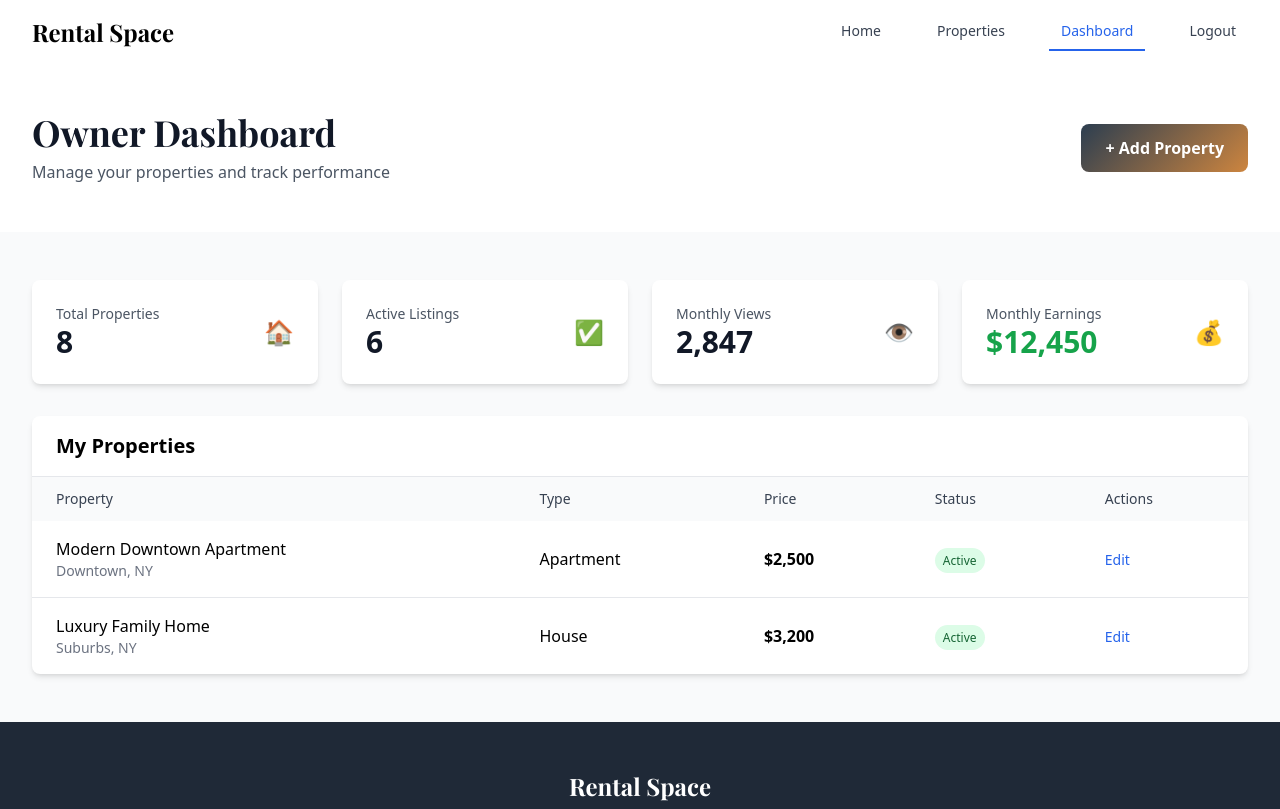
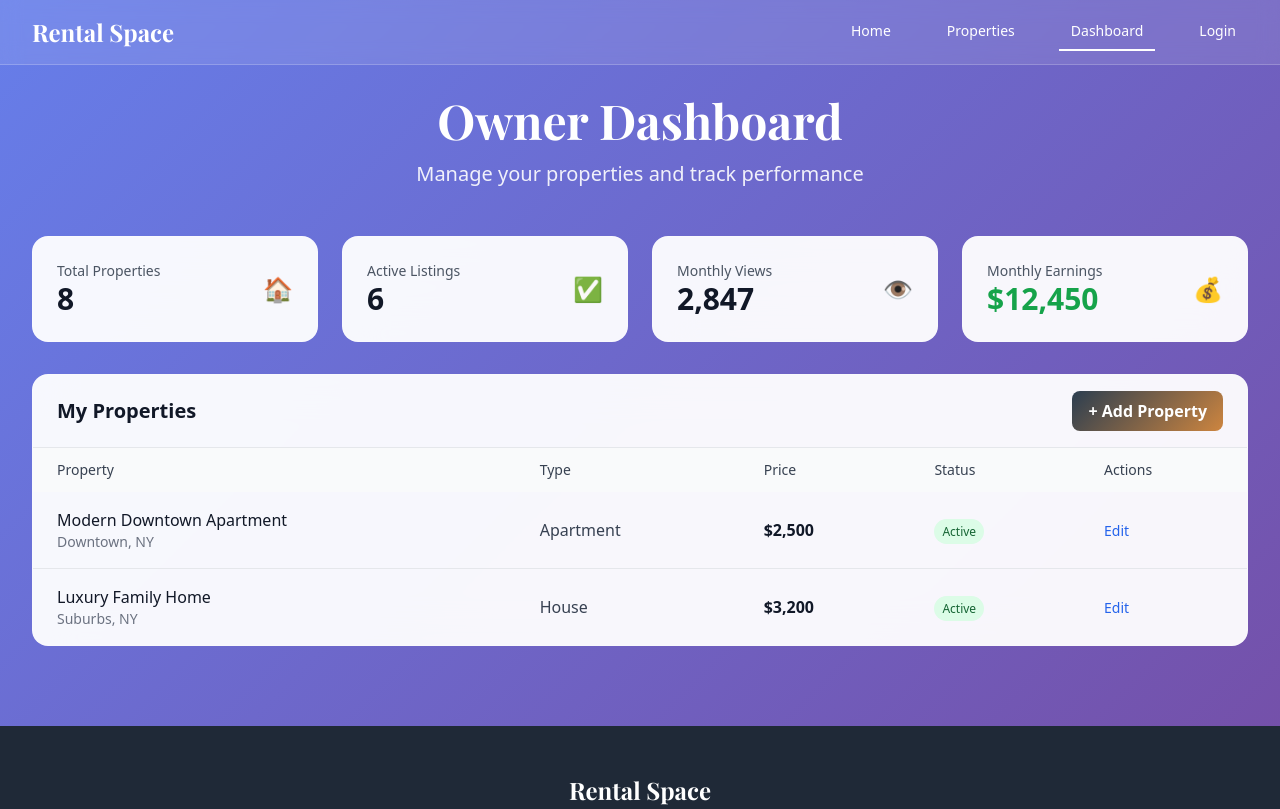
Before and after one commit to fouad1259000/Rental-Space, a plain HTML site: page dashboard.html in a window 1280 px wide. Shown: the top 809 px of the page. Drawn offline with nearby package versions, Linux system fonts and the light colour scheme.

Commit message:
Update dashboard.html

```diff
--- a/dashboard.html
+++ b/dashboard.html
@@ -16,6 +16,21 @@
             --primary: #2C3E50;
             --secondary: #8FBC8F;
             --accent: #CD853F;
+        }
+
+        .page-bg {
+            background: linear-gradient(135deg, #667eea 0%, #764ba2 100%);
+            min-height: 100vh;
+        }
+
+        .glass-effect {
+            backdrop-filter: blur(10px);
+            background: rgba(255, 255, 255, 0.1);
+        }
+
+        .content-card {
+            background: rgba(255, 255, 255, 0.95);
+            backdrop-filter: blur(20px);
         }
 
         .dashboard-card {
@@ -38,20 +53,20 @@
         }
     </style>
 </head>
-<body class="bg-gray-50">
+<body class="page-bg">
     <!-- Navigation -->
-    <nav class="bg-white shadow-lg">
+    <nav class="fixed top-0 w-full z-50 glass-effect border-b border-white/20">
         <div class="max-w-7xl mx-auto px-4 sm:px-6 lg:px-8">
             <div class="flex justify-between items-center h-16">
                 <div class="flex items-center">
-                    <h1 class="text-2xl font-bold gradient-text" style="font-family: 'Playfair Display', serif;">Rental Space</h1>
+                    <h1 class="text-2xl font-bold text-white" style="font-family: 'Playfair Display', serif;">Rental Space</h1>
                 </div>
                 <div class="hidden md:block">
                     <div class="ml-10 flex items-baseline space-x-8">
-                        <a href="index.html" class="text-gray-700 hover:text-blue-600 px-3 py-2 text-sm font-medium">Home</a>
-                        <a href="listings.html" class="text-gray-700 hover:text-blue-600 px-3 py-2 text-sm font-medium">Properties</a>
-                        <a href="dashboard.html" class="text-blue-600 border-b-2 border-blue-600 px-3 py-2 text-sm font-medium">Dashboard</a>
-                        <a href="#" class="text-gray-700 hover:text-blue-600 px-3 py-2 text-sm font-medium" onclick="logout()">Logout</a>
+                        <a href="index.html" class="text-white hover:text-gray-200 px-3 py-2 text-sm font-medium">Home</a>
+                        <a href="listings.html" class="text-white hover:text-gray-200 px-3 py-2 text-sm font-medium">Properties</a>
+                        <a href="dashboard.html" class="text-white hover:text-gray-200 px-3 py-2 text-sm font-medium border-b-2 border-white">Dashboard</a>
+                        <a href="login.html" class="text-white hover:text-gray-200 px-3 py-2 text-sm font-medium">Login</a>
                     </div>
                 </div>
             </div>
@@ -59,26 +74,21 @@
     </nav>
 
     <!-- Dashboard Header -->
-    <section class="bg-white py-12">
+    <section class="pt-24 pb-12">
         <div class="max-w-7xl mx-auto px-4 sm:px-6 lg:px-8">
-            <div class="flex justify-between items-center">
-                <div>
-                    <h1 class="text-4xl font-bold text-gray-900 mb-2" style="font-family: 'Playfair Display', serif;">Owner Dashboard</h1>
-                    <p class="text-gray-600">Manage your properties and track performance</p>
-                </div>
-                <button class="btn-primary text-white px-6 py-3 rounded-lg font-semibold">
-                    + Add Property
-                </button>
+            <div class="text-center text-white">
+                <h1 class="text-4xl md:text-5xl font-bold mb-4" style="font-family: 'Playfair Display', serif;">Owner Dashboard</h1>
+                <p class="text-xl opacity-90">Manage your properties and track performance</p>
             </div>
         </div>
     </section>
 
     <!-- Dashboard Content -->
-    <section class="py-12">
+    <section class="pb-20">
         <div class="max-w-7xl mx-auto px-4 sm:px-6 lg:px-8">
             <!-- Stats Cards -->
             <div class="grid grid-cols-1 md:grid-cols-2 lg:grid-cols-4 gap-6 mb-8">
-                <div class="dashboard-card bg-white rounded-lg p-6 shadow-md">
+                <div class="dashboard-card content-card rounded-2xl p-6 border border-white/20">
                     <div class="flex items-center justify-between">
                         <div>
                             <p class="text-sm text-gray-600">Total Properties</p>
@@ -87,7 +97,7 @@
                         <div class="text-2xl">🏠</div>
                     </div>
                 </div>
-                <div class="dashboard-card bg-white rounded-lg p-6 shadow-md">
+                <div class="dashboard-card content-card rounded-2xl p-6 border border-white/20">
                     <div class="flex items-center justify-between">
                         <div>
                             <p class="text-sm text-gray-600">Active Listings</p>
@@ -96,7 +106,7 @@
                         <div class="text-2xl">✅</div>
                     </div>
                 </div>
-                <div class="dashboard-card bg-white rounded-lg p-6 shadow-md">
+                <div class="dashboard-card content-card rounded-2xl p-6 border border-white/20">
                     <div class="flex items-center justify-between">
                         <div>
                             <p class="text-sm text-gray-600">Monthly Views</p>
@@ -105,7 +115,7 @@
                         <div class="text-2xl">👁️</div>
                     </div>
                 </div>
-                <div class="dashboard-card bg-white rounded-lg p-6 shadow-md">
+                <div class="dashboard-card content-card rounded-2xl p-6 border border-white/20">
                     <div class="flex items-center justify-between">
                         <div>
                             <p class="text-sm text-gray-600">Monthly Earnings</p>
@@ -117,9 +127,14 @@
             </div>
 
             <!-- Properties Table -->
-            <div class="bg-white rounded-lg shadow-md overflow-hidden">
-                <div class="px-6 py-4 border-b">
-                    <h3 class="text-xl font-semibold">My Properties</h3>
+            <div class="content-card rounded-2xl border border-white/20 overflow-hidden">
+                <div class="px-6 py-4 border-b border-gray-200">
+                    <div class="flex justify-between items-center">
+                        <h3 class="text-xl font-semibold text-gray-900">My Properties</h3>
+                        <button class="btn-primary text-white px-4 py-2 rounded-lg font-semibold">
+                            + Add Property
+                        </button>
+                    </div>
                 </div>
                 <div class="overflow-x-auto">
                     <table class="w-full">
@@ -135,11 +150,11 @@
                         <tbody class="divide-y divide-gray-200">
                             <tr>
                                 <td class="px-6 py-4">
-                                    <div class="font-medium">Modern Downtown Apartment</div>
+                                    <div class="font-medium text-gray-900">Modern Downtown Apartment</div>
                                     <div class="text-sm text-gray-500">Downtown, NY</div>
                                 </td>
-                                <td class="px-6 py-4">Apartment</td>
-                                <td class="px-6 py-4 font-semibold">$2,500</td>
+                                <td class="px-6 py-4 text-gray-700">Apartment</td>
+                                <td class="px-6 py-4 font-semibold text-gray-900">$2,500</td>
                                 <td class="px-6 py-4">
                                     <span class="px-2 py-1 bg-green-100 text-green-800 rounded-full text-xs">Active</span>
                                 </td>
@@ -149,11 +164,11 @@
                             </tr>
                             <tr>
                                 <td class="px-6 py-4">
-                                    <div class="font-medium">Luxury Family Home</div>
+                                    <div class="font-medium text-gray-900">Luxury Family Home</div>
                                     <div class="text-sm text-gray-500">Suburbs, NY</div>
                                 </td>
-                                <td class="px-6 py-4">House</td>
-                                <td class="px-6 py-4 font-semibold">$3,200</td>
+                                <td class="px-6 py-4 text-gray-700">House</td>
+                                <td class="px-6 py-4 font-semibold text-gray-900">$3,200</td>
                                 <td class="px-6 py-4">
                                     <span class="px-2 py-1 bg-green-100 text-green-800 rounded-full text-xs">Active</span>
                                 </td>
```
